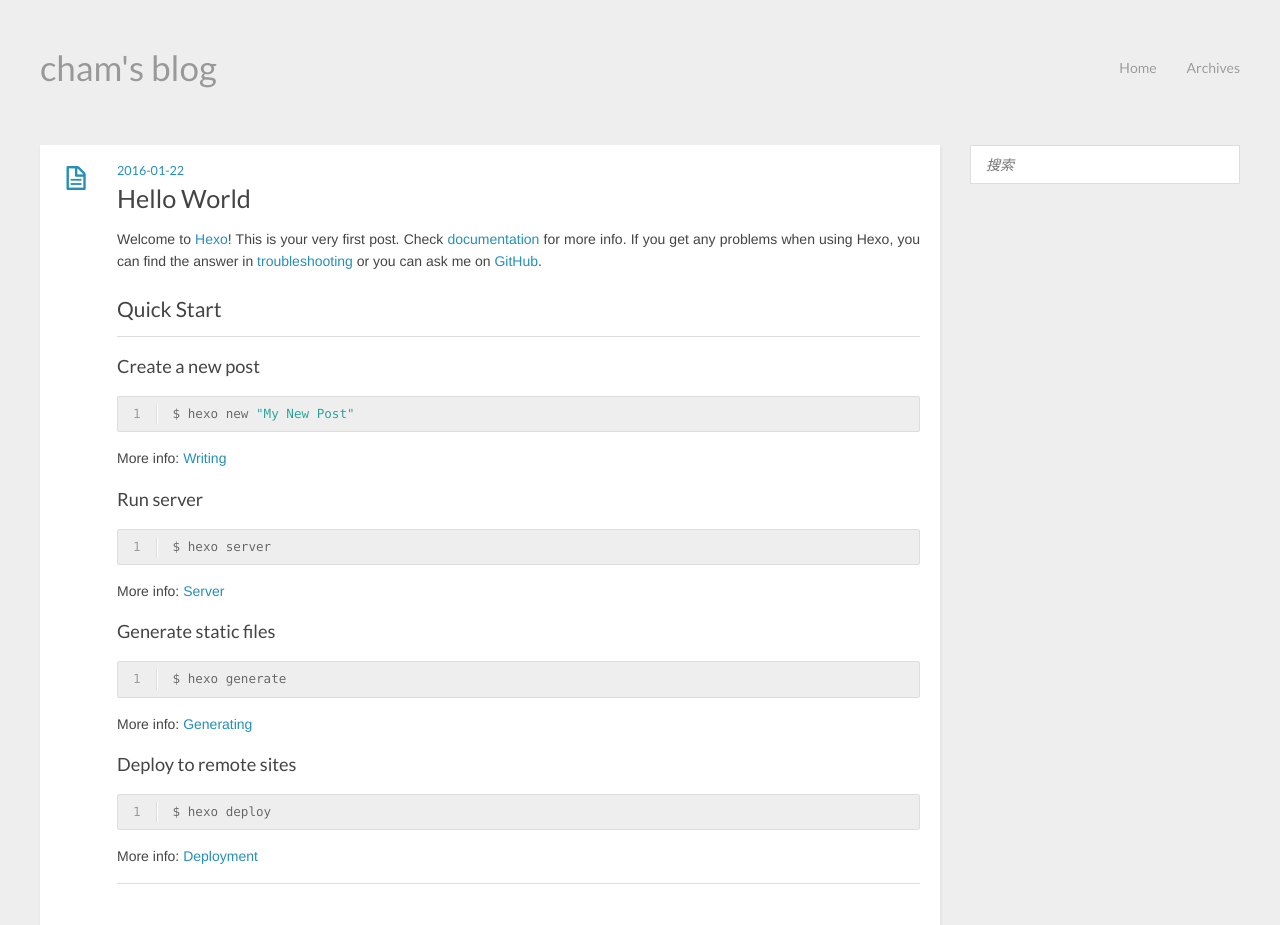
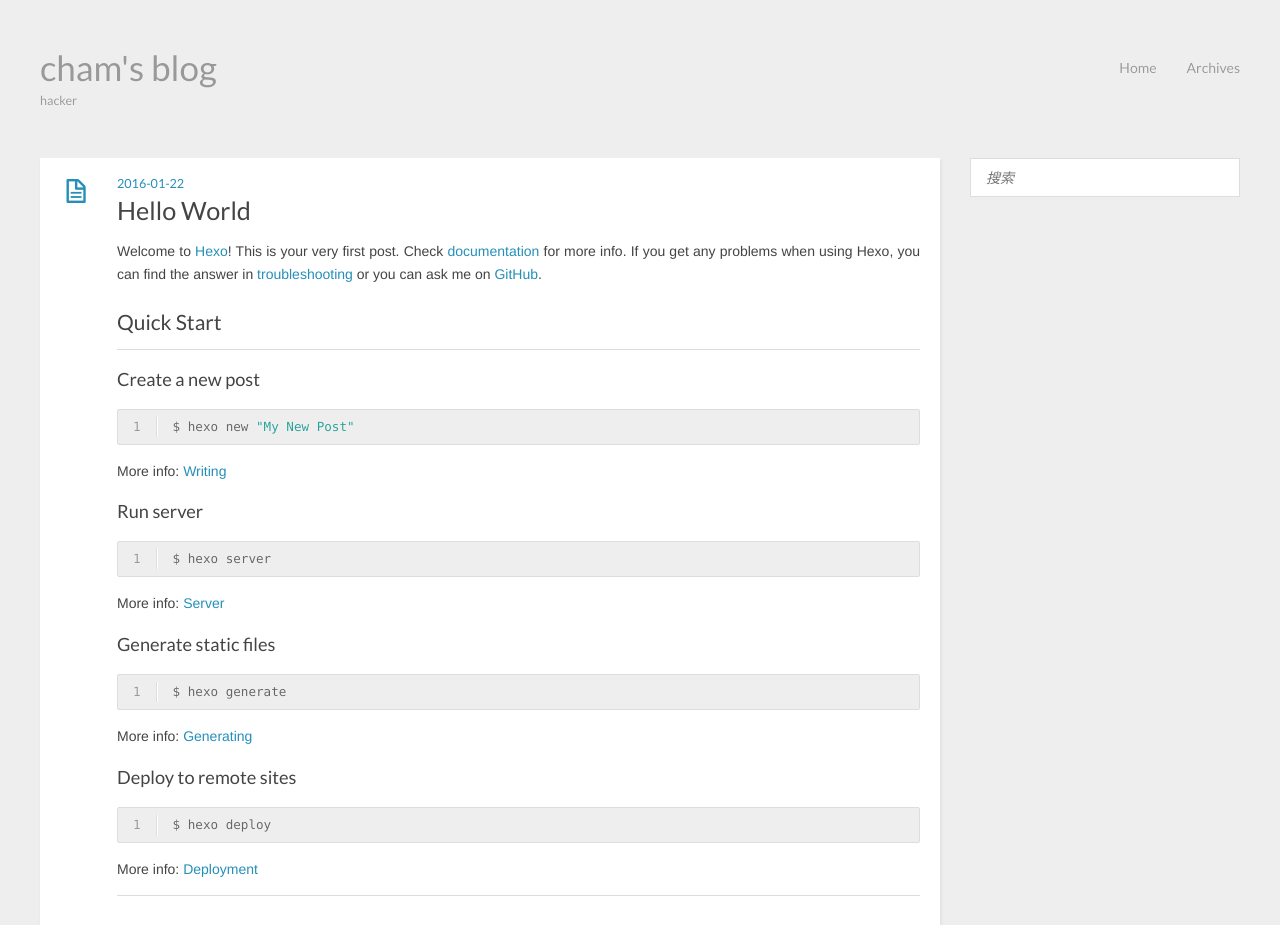
Before and after one commit to chamks/chamks.github.io, a plain HTML site: page 2016/01/22/hello-world/index.html in a window 1280 px wide. Shown: the top 925 px of the page. Drawn offline with nearby package versions, Linux system fonts and the light colour scheme.

Commit message:
Site updated: 2016-01-24 11:59:42

```diff
--- a/2016/01/22/hello-world/index.html
+++ b/2016/01/22/hello-world/index.html
@@ -30,7 +30,7 @@
 <body>
   <header id="header" class="inner"><div class="alignleft">
   <h1><a href="/">cham&#39;s blog</a></h1>
-  <h2><a href="/"></a></h2>
+  <h2><a href="/">hacker</a></h2>
 </div>
 <nav id="main-nav" class="alignright">
   <ul>
```
Also changed, not shown: archives/2016/01/index.html (+1 -1 lines), archives/2016/index.html (+1 -1 lines), archives/index.html (+1 -1 lines), index.html (+1 -1 lines).
